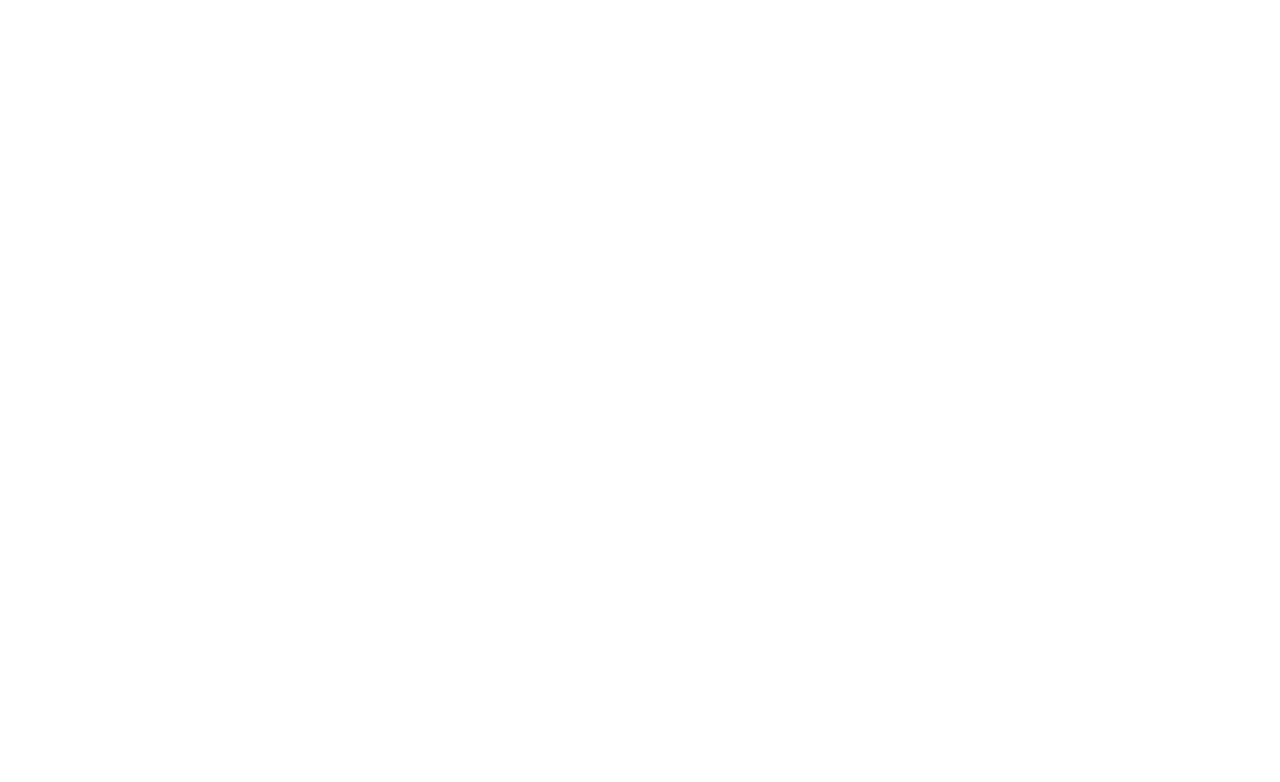
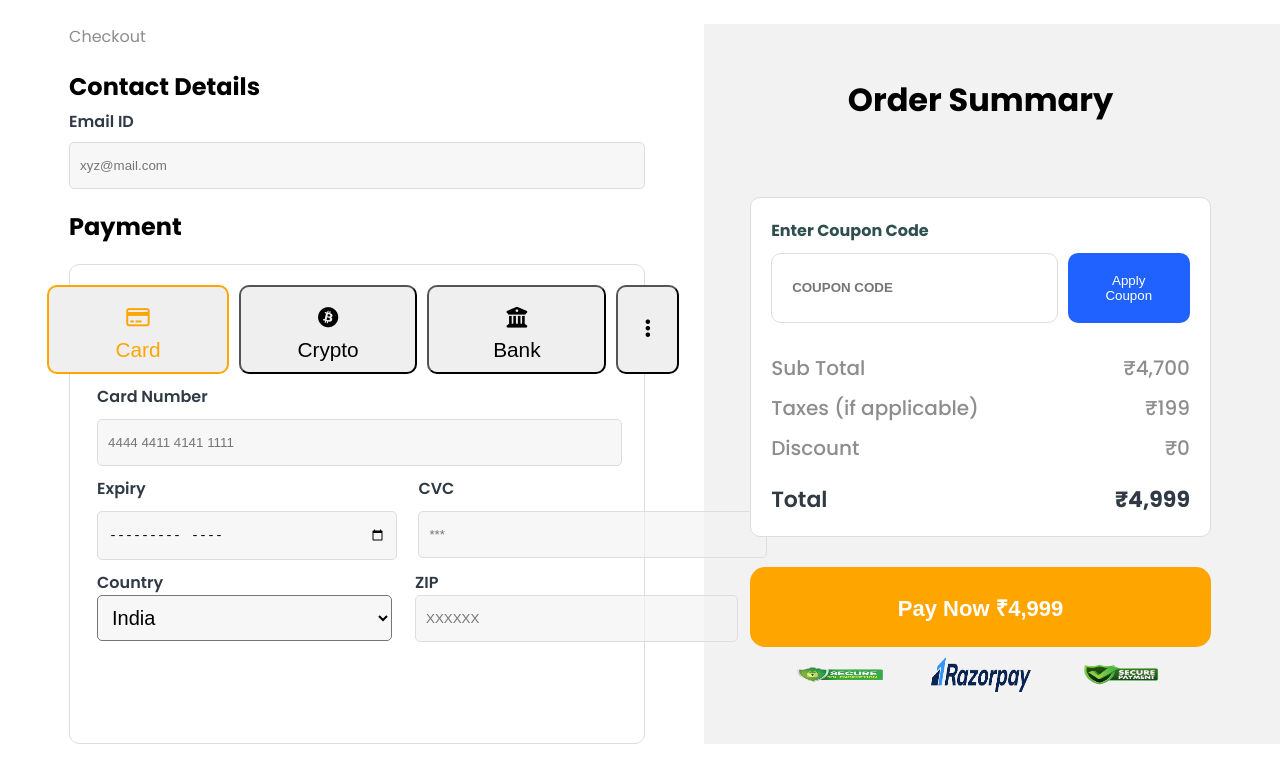
Before and after one commit to exinc-psharma/tutedude, a plain HTML site: page Prateek_Task11/pay.html in a window 1280 px wide. Drawn offline with Linux system fonts and the light colour scheme.

Commit message:
Finished the CSS mini project

```diff
--- a/Prateek_Task11/pay.html
+++ b/Prateek_Task11/pay.html
@@ -0,0 +1,120 @@
+<!DOCTYPE html>
+<html lang="en">
+<head>
+    <meta charset="UTF-8">
+    <meta name="viewport" content="width=device-width, initial-scale=1.0">
+    <title>Payment Page</title>
+    <link rel="stylesheet" href="style.css">
+    <link rel="stylesheet" href="https://cdnjs.cloudflare.com/ajax/libs/font-awesome/6.5.1/css/all.min.css">
+    <link rel="preconnect" href="https://fonts.googleapis.com">
+    <link rel="preconnect" href="https://fonts.gstatic.com" crossorigin>
+    <link href="https://fonts.googleapis.com/css2?family=Poppins:wght@100;200;300;400;500;600;700;800;900&display=swap" rel="stylesheet">
+</head>
+<body>
+    <div class="end">
+        <div class="payment">
+            <div class="pay-left">
+                <p id="checkout">Checkout</p>
+                <h2>Contact Details</h2>
+                <label for="emailing">Email ID</label>
+                <input id="emailing" type="email" placeholder="xyz@mail.com">
+                <h2>Payment</h2>
+                <div class="paying">
+                    <div class="pay">
+                        <button class="bb">
+                            <i class="fa-regular fa-credit-card big lefty"></i>
+                            <br>
+                            <p>Card</p>
+                        </button>
+                        <button>
+                            <i class="fa-brands fa-bitcoin big"></i>
+                            <br>
+                            Crypto
+                        </button>
+                        <button>
+                            <i class="fa-solid fa-building-columns big"></i>
+                            <br>
+                            Bank
+                        </button>
+                        <button>
+                            <i class="fa-solid fa-ellipsis-vertical righty"></i>
+                        </button>
+                    </div>
+                    <div class="info">
+                        <form action="#">
+                            <p><label for="cardno">Card Number</label></p>
+                            <input class="n"id="cardno"type="tel" inputmode="numeric" maxlength="19"placeholder="4444 4411 4141 1111" required>
+                            <div class="exp">
+                                <div class="ex1">
+                                    <p><label for="expiry">Expiry</label></p>
+                                    <input id="expiry" type="month" placeholder="YYYY-MM" required>
+                                </div>
+                                <div class="ex2">
+                                    <p><label for="cvc">CVC</label></p>
+                                    <input id="cvc"  type="password"maxlength="3"placeholder="***" required>
+                                </div>
+                            </div>
+                            <div class="loc">
+                                <div class="loc1">
+                                    <p><label for="country">Country</label></p>
+                                    <select name="country" id="country">
+                                        <option value="IN" selected>India</option>
+                                        <option value="US">United States</option>
+                                        <option value="CA">Canada</option>
+                                        <option value="GB">United Kingdom</option>
+                                        <option value="AU">Australia</option>
+                                    </select>
+                                </div>
+                                <div class="loc2">
+                                    <p><label for="zip">ZIP</label></p>
+                                    <input id="zip"  type="tel" maxlength="10"placeholder="XXXXXX" required>
+                                </div>
+                            </div>
+                        </form>
+                    </div>
+                </div>
+            </div>
+            <div class="pay-right">
+                <h1>Order Summary</h1>
+                <section>
+                <div class="payout">
+                    <h4>Enter Coupon Code</h4>
+                    <div class="coupon">
+                        <input
+                            type="text"
+                            placeholder="COUPON CODE">
+                        <button>
+                            Apply Coupon
+                        </button>
+                    </div>
+                    <div class="summary-row">
+                        <span>Sub Total</span>
+                        <span>₹4,700</span>
+                    </div>
+                    <div class="summary-row">
+                        <span>Taxes (if applicable)</span>
+                        <span>₹199</span>
+                    </div>
+                    <div class="summary-row">
+                        <span>Discount</span>
+                        <span>₹0</span>
+                    </div>
+                    <div class="summary-row-total">
+                        <span>Total</span>
+                        <span>₹4,999</span>
+                    </div>
+                </div>
+                <button class="pay-btn">
+                    Pay Now ₹4,999
+                </button>
+                <div class="images-sec">
+                    <img src="images/ssl.png" alt="Secure">
+                    <img src="images/razor.png" alt="Razorpay">
+                    <img src="images/sec.png" alt="Safe">
+                </div>
+                </section>
+            </div>
+        </div>
+    </div>
+</body>
+</html>
--- a/Prateek_Task11/style.css
+++ b/Prateek_Task11/style.css
@@ -99,6 +99,8 @@
     flex-direction: column;
     justify-content: center;
     width: 40%;
+    transform: scale(0.9,0.8);
+    margin-top: 25px;
 }
 .left .image{
     display: flex;
@@ -205,10 +207,11 @@
     justify-content: space-evenly;
     gap: 50px;
 }
-.product-display .left{
+.product-display .product-left{
     display: flex;
-    background-color:#f2f2f2;
+    background-color: #f2f2f2;
 }
+
 .product-display .product-right{
     display: flex;
     flex-direction: column;
@@ -369,7 +372,7 @@
     color: red;
     transition: 0.3s ease-in-out;
 }
-.cart-info .cart-right{
+.cart-right{
     margin-top: 20px;
     width: 35%;
     display: flex;
@@ -378,14 +381,14 @@
     align-items: center;
     gap: 20px;
 }
-.cart-info .cart-right section{
+.cart-right section{
     width: 100%;
     display: flex;
     flex-direction: column;
     justify-content: space-evenly;
     gap: 10px;
 }
-.cart-info .cart-right section .payout{
+.cart-right section .payout{
     width: 100%;
     display: flex;
     flex-direction: column;
@@ -395,7 +398,7 @@
     border-radius: 10px;
     padding: 20px;
 }
-.cart-info .cart-right section .payout h4{
+.cart-right section .payout h4{
     color: darkslategrey;
 }
 .cart-right .payout .coupon{
@@ -403,6 +406,7 @@
     gap: 10px;
 }
 .cart-right .payout .coupon input{
+    width: 70%;
     padding: 20px 95px 20px 20px;
     border-radius: 10px;
     border: 1px solid #ddd;
@@ -410,10 +414,11 @@
     font-weight: 600;
     margin-bottom: 20px;
 }
-.cart-right .paytout .coupon input::placeholder{
+.cart-right .payout .coupon input::placeholder{
     color: #d3d3d3;
 }
 .cart-right .payout .coupon button{
+    width: 30%;
     background-color: rgba(0, 76, 255, 0.875);
     color: white;
     border: none;
@@ -422,14 +427,14 @@
     margin-bottom: 20px;
     transition: 0.6s ease-in-out;
 }
-.cart-info .cart-right section .payout .summary-row{
+.cart-right section .payout .summary-row{
     display: flex;
     justify-content: space-between;
     color: #8d8d8d;
     font-size: 20px;
     font-weight: 500;
 }
-.cart-info .cart-right section .payout .summary-row-total{
+.cart-right section .payout .summary-row-total{
     display: flex;
     margin-top: 10px;
     justify-content: space-between;
@@ -437,27 +442,29 @@
     font-size: 22px;
     font-weight: 600;
 }
-.cart-info .cart-right section .payout .summary-row-total span:last-child{
+.cart-right section .payout .summary-row-total span:last-child{
     font-weight: 700;
 }
-.cart-info .cart-right section .pay-btn{
+.cart-right section .pay-btn{
     margin-top: 20px;
     background-color: orange;
     color: white;
     font-size: 22px;
     font-weight: 600;
+    text-align: center;
+    text-decoration: none;
     border-radius: 15px;
     padding: 25px 45px;
     border: none;
     transition: 0.6s ease-in-out;
 }
-.cart-info .cart-right section .images-sec{
+.cart-right section .images-sec{
     width: 100%;
     display: flex;
     justify-content: space-evenly;
     align-items: center;
 }
-.cart-info .cart-right section .images-sec img{
+.cart-right section .images-sec img{
     width: 100px;
     height: 35px;
 }
@@ -483,7 +490,7 @@
     color: black;
     transform: scale(1.1);
 }
-.cart-info .cart-right section .pay-btn:hover{
+.cart-right section .pay-btn:hover{
     color: black;
     opacity: 0.8;
     transform: scale(1.05) rotate(-2deg);
@@ -491,3 +498,226 @@
 .backtrack a:hover{
     color: orange;
 }
+/*Shop Cart Page End*/
+/*Pay Page*/
+.end{
+    background: linear-gradient(
+        to right,
+        #ffffff 55%,
+        #f2f2f2 55%
+    );
+}
+.payment{
+    display: flex;
+    width: 90vw;
+    height: 90vh;
+    margin-left: 5vw;
+    margin-right: 5vw;
+    margin-top: -7vh;
+    display: flex;
+    justify-content: space-evenly;
+    gap: 100px;
+
+}
+.pay-left{
+    width: 50%;
+    display: flex;
+    flex-direction: column;
+    gap: 20px;
+}
+#checkout{
+    display: flex;
+    color:#8d8d8d;
+}
+.pay-left label{
+    margin-top: -15px;
+    color: #2f3a45;
+    font-weight: 600;
+}
+.pay-left input{
+    margin-top: -12px;
+    padding: 15px 10px;
+    border-radius: 5px;
+    border: 1px solid #ddd;
+    outline: none;
+    background-color: #f2f2f29d;
+}
+.paying{
+    display: flex;
+    height: 100%;
+    border: 1px solid #ddd;
+    border-radius: 10px;
+    flex-direction: column;
+    gap: 10px;
+}
+.paying .pay {
+    width: 90%;
+    display: flex;
+    justify-content: center;
+    gap: 10px;
+    margin-left: 35px;
+    margin-top: 20px;
+}
+.paying .pay button{
+    text-align: center;
+    font-size: 1.3rem;
+    padding: 10px 27px;
+    border-radius: 10px;
+}
+.paying .pay .big{
+    padding: 10px 50px 10px 50px;
+}
+.info{
+    margin-left: 27px;
+}
+.info form .n{
+    margin-top: 10px;
+    margin-bottom: 5px;
+    width: 96%;
+}
+.info .exp{
+    display: flex;
+    margin-top: 5px;
+    gap: 150px;
+}
+.info .exp input{
+    margin-top: 10px;
+    width: 175%;
+}
+.info .loc{
+    display: flex;
+    margin-top: 20px;
+}
+.loc p{
+    margin-top: -10px;
+}
+.loc .loc1 select{
+    font-size: 20px;
+    border-radius: 5px;
+    padding: 10px 10px;
+    background-color:#f2f2f29d;
+    margin-right: 23px;
+    width: 295px;
+}
+.loc .loc2 p{
+    margin-bottom: 10px;
+}
+.loc .loc2 input{
+    width: 323px;
+}
+.pay .bb{
+    border: 2px solid orange;
+}
+.pay button .lefty{
+    color: orange;
+}
+.pay button p{
+    color: orange;
+}
+.pay-right{
+    width: 40%;
+    display: flex;
+    flex-direction: column;
+    justify-content: space-evenly;
+    align-items: center;
+    gap: 20px;
+}
+.pay-right section{
+    width: 100%;
+    display: flex;
+    flex-direction: column;
+    justify-content: space-evenly;
+    gap: 10px;
+}
+.pay-right section .payout{
+    width: 100%;
+    display: flex;
+    flex-direction: column;
+    justify-content: space-evenly;
+    gap: 10px;
+    border: 1px solid #ddd;
+    border-radius: 10px;
+    padding: 20px;
+    background-color: white;
+}
+.pay-right section .payout h4{
+    color: darkslategrey;
+}
+.pay-right .payout .coupon{
+    display: flex;
+    gap: 10px;
+}
+.pay-right .payout .coupon input{
+    width: 70%;
+    padding: 20px 95px 20px 20px;
+    border-radius: 10px;
+    border: 1px solid #ddd;
+    outline: none;
+    font-weight: 600;
+    margin-bottom: 20px;
+}
+.pay-right .paytout .coupon input::placeholder{
+    color: #d3d3d3;
+}
+.pay-right .payout .coupon button{
+    width: 30%;
+    background-color: rgba(0, 76, 255, 0.875);
+    color: white;
+    border: none;
+    border-radius: 10px;
+    padding: 20px 20px;
+    margin-bottom: 20px;
+    transition: 0.6s ease-in-out;
+}
+.pay-right section .payout .summary-row{
+    display: flex;
+    justify-content: space-between;
+    color: #8d8d8d;
+    font-size: 20px;
+    font-weight: 500;
+}
+.pay-right section .payout .summary-row-total{
+    display: flex;
+    margin-top: 10px;
+    justify-content: space-between;
+    color: #2f3a45;
+    font-size: 22px;
+    font-weight: 600;
+}
+.pay-right section .payout .summary-row-total span:last-child{
+    font-weight: 700;
+}
+.pay-right section .pay-btn{
+    margin-top: 20px;
+    background-color: orange;
+    color: white;
+    font-size: 22px;
+    font-weight: 600;
+    border-radius: 15px;
+    padding: 25px 45px;
+    border: none;
+    transition: 0.6s ease-in-out;
+}
+.pay-right section .images-sec{
+    width: 100%;
+    display: flex;
+    justify-content: space-evenly;
+    align-items: center;
+}
+.pay-right section .images-sec img{
+    width: 100px;
+    height: 35px;
+}
+.pay-right .payout .coupon button:hover{
+    color: black;
+    transform: scale(1.1);
+}
+.pay-right section .pay-btn:hover{
+    color: black;
+    opacity: 0.8;
+    transform: scale(1.05) rotate(-2deg);
+}
+.pay button:hover{
+    cursor: pointer;
+}
+/*Pay Page End*/
```
Also changed, not shown: Prateek_Task11/shop.html (+1 -3 lines), 1 other file.
